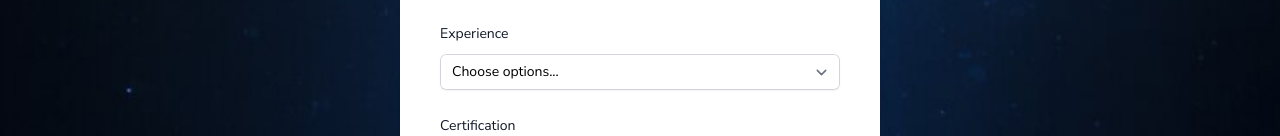
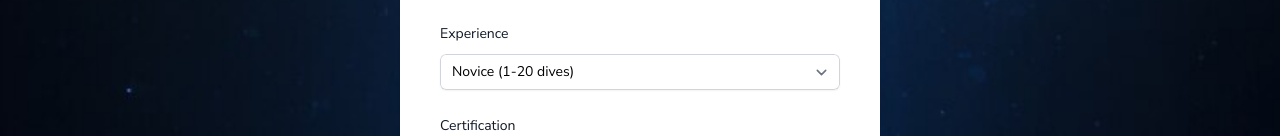
Before and after one commit to RozaliiaRusskikh/ocean-buddies, a Next.js app: page /register in a window 1280 px wide. Shown: the part 726-862 px from the top of the page. Built offline with nearby package versions, Linux system fonts and the light colour scheme.

Commit message:
Fix issue

```diff
--- a/app/components/MultiSelect.tsx
+++ b/app/components/MultiSelect.tsx
@@ -23,7 +23,7 @@
   label,
   disabled,
 }) => {
-  const { field, fieldState } = useController({
+  const { field } = useController({
     control,
     name: "certification",
     rules: {
@@ -38,6 +38,7 @@
       <legend className="block text-sm leading-6 text-gray-900">{label}</legend>
       <select
         disabled={disabled}
+        value=""
         onChange={(event) =>
           field.onChange([...selectedValues, event.target.value])
         }
@@ -60,7 +61,9 @@
           }
         `}
       >
-        <option>Choose options...</option>
+        <option disabled value="">
+          Choose options...
+        </option>
         {options
           .filter((option) => !selectedValues.includes(option.value))
           .map((option, index) => (
--- a/app/components/Select.tsx
+++ b/app/components/Select.tsx
@@ -56,7 +56,9 @@
             }
           `}
         >
-          <option>Choose options...</option>
+          <option disabled value="">
+            Choose options...
+          </option>
           {options.map((option, index) => (
             <option key={index} value={option.value}>
               {option.label}
```
